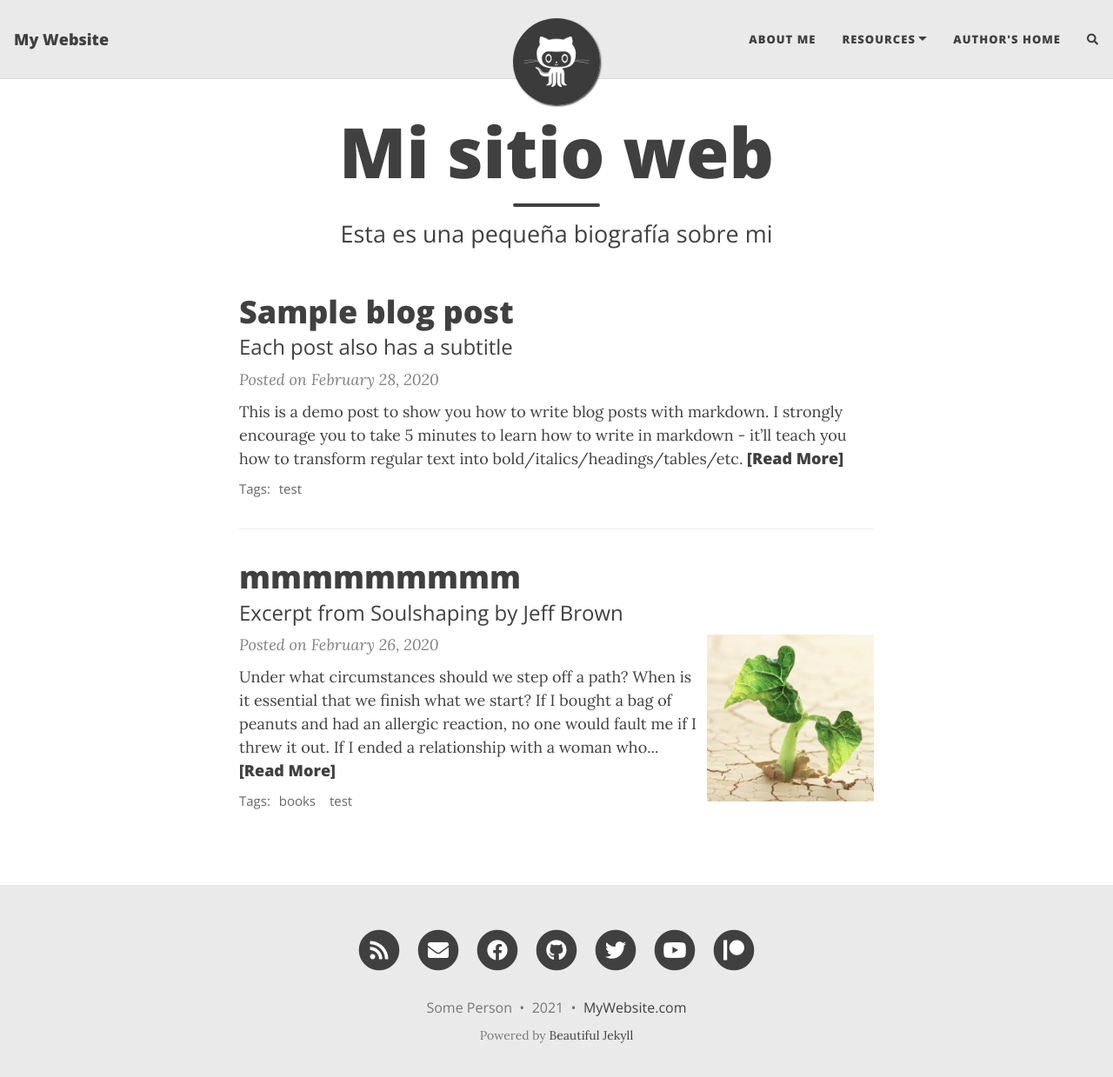
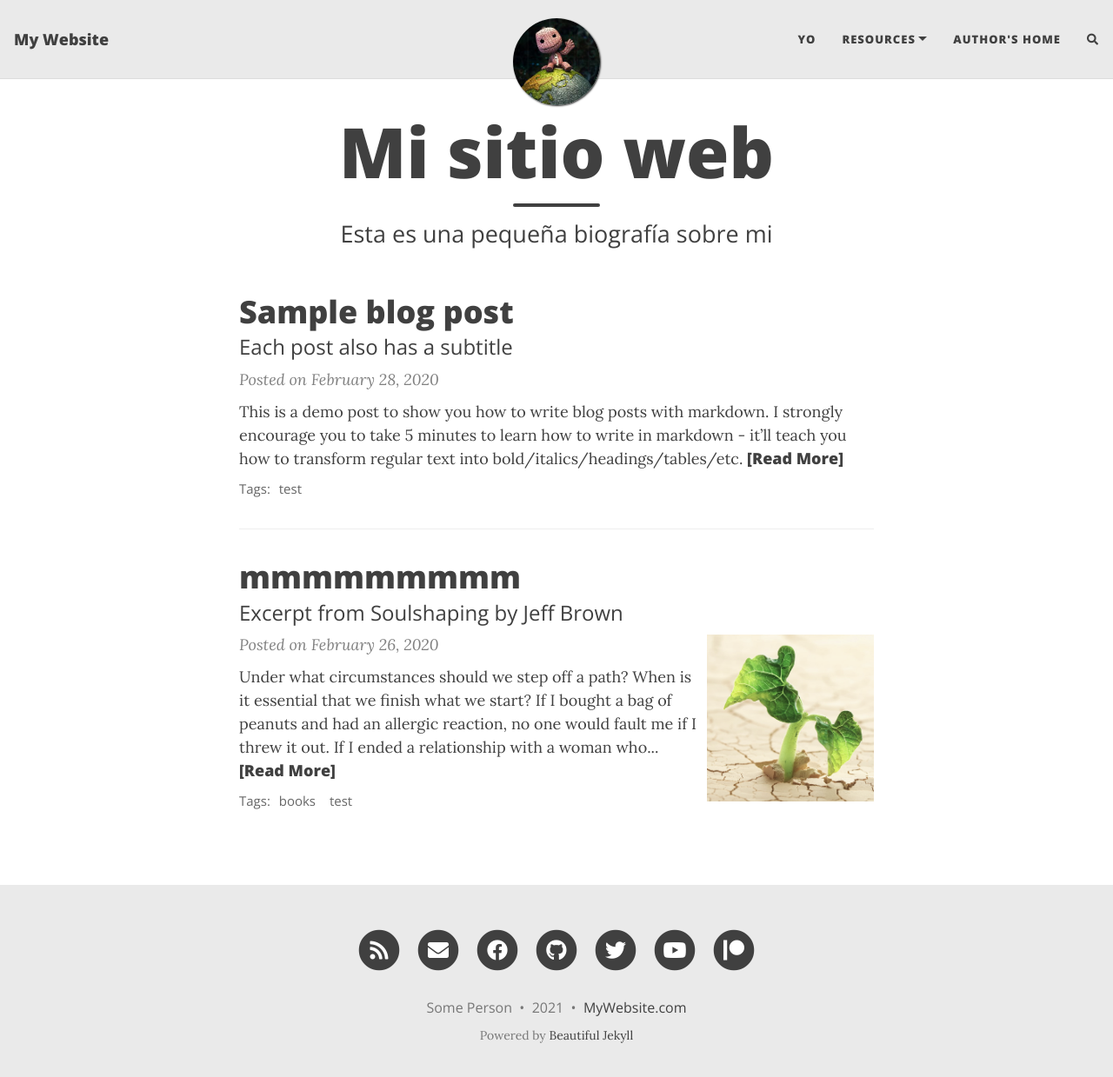
Before and after one commit to lisalexalopez/lisalexalopez.github.io, a Jekyll site: the page built from index.html, in a window 1280 px wide and 1252 px high. Shown: the top 1239 px of the window at 87% size. Built offline with Jekyll 4.4.1, drawn with Linux system fonts in a browser that asks for light colours; nearby versions of some CDN libraries; the list of posts is cut into pages by our own code; comment, search, counter and statistics services are not loaded.

Commit message:
Update _config.yml

```diff
--- a/_config.yml
+++ b/_config.yml
@@ -14,7 +14,7 @@ author: Some Person
 # --- List of links in the navigation bar --- #
 
 navbar-links:
-  About Me: "aboutme"
+  yo: "aboutme"
   Resources:
     - Beautiful Jekyll: "https://beautifuljekyll.com"
     - Learn markdown: "https://www.markdowntutorial.com/"
@@ -24,7 +24,7 @@ navbar-links:
 
 # Image to show in the navigation bar - works best with a square image
 # Remove this parameter if you don't want an image in the navbar
-avatar: "/assets/img/avatar-icon.png"
+avatar: "/assets/img/hello_world.jpeg"
 
 # By default, the image is cut into a circle. You can disable this behaviour by setting 'round-avatar: false'
 round-avatar: true
```
